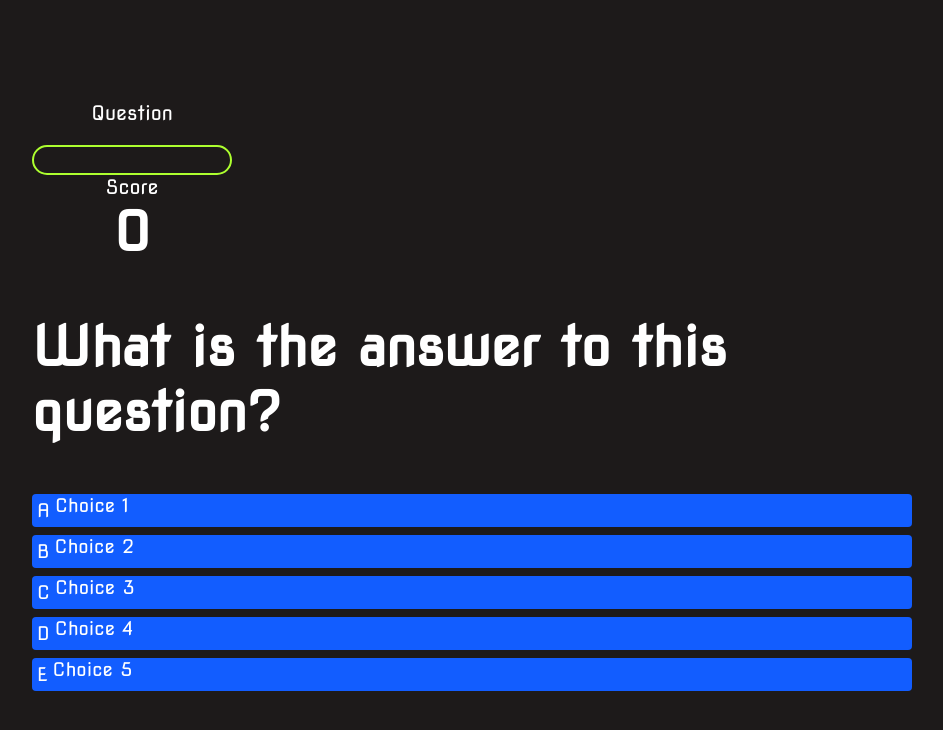
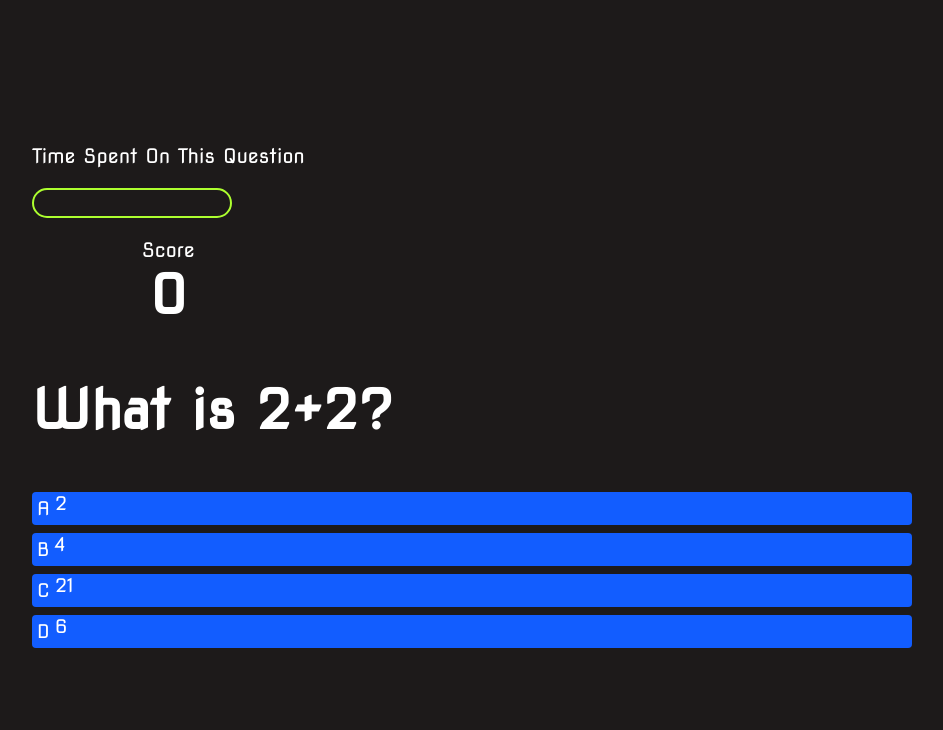
Before and after one commit to ChristinaBrenia/timed-quiz, a plain HTML site: page game.html in a window 1280 px wide. Shown: the whole page, without its empty margins (168-1111 px from the left). Drawn offline with Linux system fonts and the light colour scheme.

Commit message:
working javascript and corrected questions and answers

```diff
--- a/assets/game.css
+++ b/assets/game.css
@@ -50,6 +50,7 @@ body {
     margin-top:2rem;
     border-radius: 50px;
     overflow: hidden;
+    margin-bottom: 2rem;
 }
 #progressBarFull {
     height:100%;
--- a/assets/game.js
+++ b/assets/game.js
@@ -21,7 +21,7 @@ let questions = [
         choice2: '4',
         choice3: '21',
         choice4: '6',
-        answer: 4,
+        answer: 2,
 
     },
 
@@ -33,7 +33,7 @@ let questions = [
         choice2: '4',
         choice3: '21',
         choice4: '7',
-        answer: 2,
+        answer: 4,
 
     },
 //Question 3
@@ -74,7 +74,7 @@ let questions = [
 
 // Fixed score and question
 const SCORE_POINTS = 100
-const MAX_Question = 4
+const MAX_QUESTIONS = 4
 
 //Start game function - start score and question at 0
 startGame = () => {
@@ -86,14 +86,14 @@ startGame = () => {
 }
 //Function to get question
 getNewQuestion = () => {
-    if(availableQuestions.length ===0 || questionsCounter > MAX_Questions) {
+    if(availableQuestions.length === 0 || questionCounter > MAX_QUESTIONS) {
         localStorage.setItem('mostRecentScore',score)
         return window.location.assign('/end.html')
     }
     //Calculates question on and correspond with percentage completed
     questionCounter++
-    progressText.innerText = 'Question ${questionCounter} of ${MAX_QUESTIONS}'
-    progressBarFull.getElementsByClassName.width = '${ (questionCounter/MAX_QUESTIONS) *100}%'
+    // progressText.innerText = "Question ${questionCounter} of ${MAX_QUESTIONS}"
+    progressBarFull.style.width = '${ (questionCounter/MAX_QUESTIONS) *100}%'
 
     const questionsIndex = Math.floor(Math.random()*availableQuestions.length)
     currentQuestion = availableQuestions[questionsIndex]
@@ -104,7 +104,7 @@ getNewQuestion = () => {
         choice.innerText = currentQuestion ['choice'+number]
     })
 
-    availableQuestions.splice(quetionsIndex,1)
+    availableQuestions.splice(questionsIndex,1)
 
     acceptingAnswers = true
 }
@@ -127,7 +127,16 @@ choices.forEach(choice => {
 
     setTimeout(()=>{
         selectedChoice.parentElement.classList.remove(classToApply)
+        //Get Next Question
         getNewQuestion()
     },1000)
     })
 })
+
+incrementScore = num => {
+    score +=num
+    scoreText.innerText = score
+
+}
+
+startGame()
--- a/game.html
+++ b/game.html
@@ -13,7 +13,7 @@
             <div id="hud">
                 <div class="hun-item">
                     <p id="progressText" class="hud-prefix">
-                        Question
+                        Time Spent On This Question
                     </p>
                     <div id="progressBar">
                         <div id="progressBarFull"></div>
@@ -49,11 +49,11 @@
                 <p class="choice-prefix">D</p>
                 <p class="choice-text" data-number="4">Choice 4</p>
               </div>
-              <!--Question 5-->
+              <!-- Question 5
               <div class="choice-container">
                 <p class="choice-prefix">E</p>
                 <p class="choice-text" data-number="5">Choice 5</p>
-              </div>
+              </div> -->
         </div>
     </div>
     <script src="assets/game.js"></script>
```
